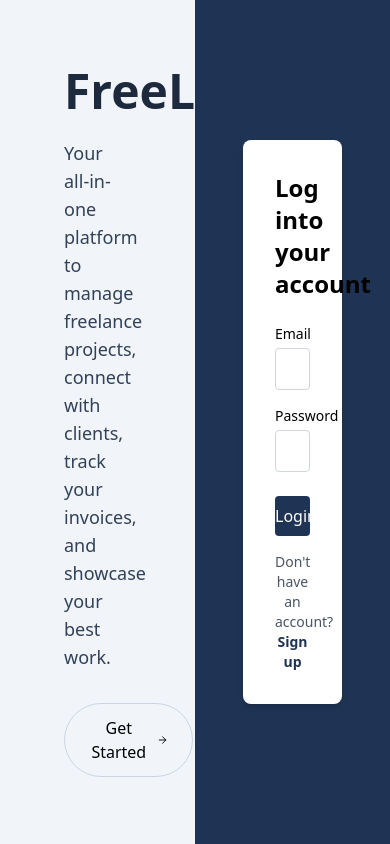
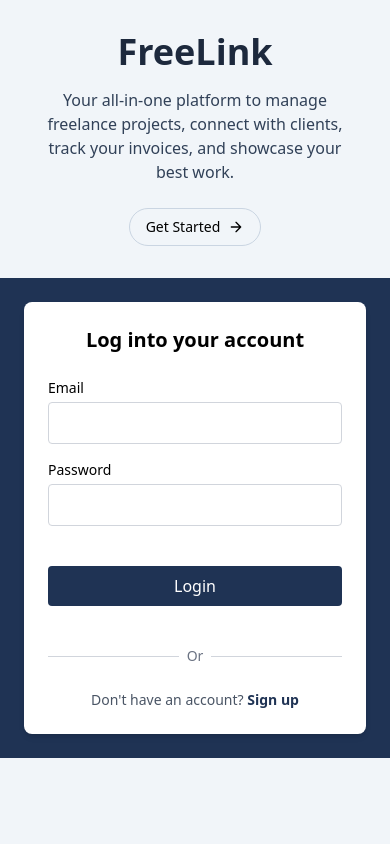
Before and after one commit to 2382025/F_E-FREELINK, a React (Vite) app: page /login in a window 390 px wide. Built offline with nearby package versions, Linux system fonts and the light colour scheme; no server answers.

Commit message:
Update Login.tsx

```diff
--- a/src/pages/Login.tsx
+++ b/src/pages/Login.tsx
@@ -48,75 +48,122 @@ export const Login = () => {
   };
 
   return (
-    <div className="flex min-h-screen bg-slate-100">
-      {/* Left Side */}
-      <div className="w-1/2 flex flex-col justify-center p-16">
-        <h1 className="text-5xl font-bold text-slate-800 mb-6">FreeLink</h1>
-        <p className="text-slate-700 mb-8 text-lg">
-          Your all-in-one platform to manage freelance projects, connect with clients, track your invoices, and showcase your best work.
+    <div className="min-h-screen bg-slate-100 flex flex-col lg:flex-row">
+      {/* Left Side - Brand Section */}
+      <div className="lg:w-1/2 flex flex-col justify-center p-8 lg:p-16 text-center lg:text-left">
+        <div className="max-w-xl mx-auto lg:mx-0">
+          <h1 className="text-4xl lg:text-5xl font-bold text-slate-800 mb-4 lg:mb-6">
+            FreeLink
+          </h1>
+          <p className="text-slate-700 mb-6 lg:mb-8 text-base lg:text-lg">
+            Your all-in-one platform to manage freelance projects, connect with clients,
+            track your invoices, and showcase your best work.
           </p>
-        <div>
+          <div className="flex justify-center lg:justify-start">
             <button
               onClick={handleGetStarted}
-            className="flex items-center border border-slate-300 rounded-full py-3 px-6 hover:bg-slate-200 transition-colors"
+              className="inline-flex items-center border border-slate-300 rounded-full
+                       py-2 px-4 lg:py-3 lg:px-6 hover:bg-slate-200 transition-colors
+                       text-sm lg:text-base"
             >
               <span className="mr-2">Get Started</span>
-            <svg xmlns="http://www.w3.org/2000/svg" width="16" height="16" viewBox="0 0 24 24" fill="none" stroke="currentColor" strokeWidth="2" strokeLinecap="round" strokeLinejoin="round">
+              <svg xmlns="http://www.w3.org/2000/svg" width="16" height="16" viewBox="0 0 24 24"
+                   fill="none" stroke="currentColor" strokeWidth="2"
+                   strokeLinecap="round" strokeLinejoin="round">
                 <path d="M5 12h14M12 5l7 7-7 7"/>
               </svg>
             </button>
           </div>
         </div>
+      </div>
 
-      {/* Right Side */}
-      <div className="w-1/2 bg-[#1f3354] flex items-center justify-center p-12">
-        <div className="bg-white w-full max-w-md p-8 rounded-lg shadow-md">
-          <h2 className="text-2xl font-bold text-center mb-6">Log into your account</h2>
+      {/* Right Side - Login Form */}
+      <div className="lg:w-1/2 bg-[#1f3354] flex items-center justify-center p-6 lg:p-12">
+        <div className="bg-white w-full max-w-md p-6 lg:p-8 rounded-lg shadow-md">
+          <h2 className="text-xl lg:text-2xl font-bold text-center mb-6">
+            Log into your account
+          </h2>
 
-          <form onSubmit={handleSubmit((data) => mutate(data))}>
-            <div className="mb-4">
+          <form onSubmit={handleSubmit((data) => mutate(data))} className="space-y-4">
+            <div>
               <label className="block text-sm font-medium mb-1">Email</label>
               <input
                 type="email"
-                className="w-full p-2 border border-gray-300 rounded"
-                {...register("email", { required: true })}
+                className="w-full p-2 border border-gray-300 rounded focus:ring-2
+                         focus:ring-[#1f3354] focus:border-transparent transition-all"
+                {...register("email", {
+                  required: "Email is required",
+                  pattern: {
+                    value: /^[A-Z0-9._%+-]+@[A-Z0-9.-]+\.[A-Z]{2,}$/i,
+                    message: "Invalid email address"
+                  }
+                })}
                 autoComplete="username"
               />
               {errors.email && (
-                <p className="text-red-500 text-xs mt-1">Email is required.</p>
+                <p className="text-red-500 text-xs mt-1">{errors.email.message}</p>
               )}
             </div>
 
-            <div className="mb-6">
+            <div>
               <label className="block text-sm font-medium mb-1">Password</label>
               <input
                 type="password"
-                className="w-full p-2 border border-gray-300 rounded"
-                {...register("password", { required: true })}
+                className="w-full p-2 border border-gray-300 rounded focus:ring-2
+                         focus:ring-[#1f3354] focus:border-transparent transition-all"
+                {...register("password", {
+                  required: "Password is required",
+                  minLength: {
+                    value: 6,
+                    message: "Password must be at least 6 characters"
+                  }
+                })}
                 autoComplete="current-password"
               />
               {errors.password && (
-                <p className="text-red-500 text-xs mt-1">Password is required.</p>
+                <p className="text-red-500 text-xs mt-1">{errors.password.message}</p>
               )}
             </div>
 
             <button
               type="submit"
-              className="w-full bg-[#1f3354] text-white py-2 rounded hover:bg-[#2a3f6a] transition-colors"
+              className="w-full bg-[#1f3354] text-white py-2 rounded hover:bg-[#2a3f6a]
+                       transition-colors focus:ring-2 focus:ring-offset-2 focus:ring-[#1f3354]
+                       disabled:opacity-50 disabled:cursor-not-allowed mt-6"
               disabled={isPending}
             >
-              {isPending ? "Loading..." : "Login"}
+              {isPending ? (
+                <div className="flex items-center justify-center">
+                  <svg className="animate-spin h-5 w-5 mr-3" viewBox="0 0 24 24">
+                    <circle className="opacity-25" cx="12" cy="12" r="10" stroke="currentColor" strokeWidth="4" fill="none"/>
+                    <path className="opacity-75" fill="currentColor" d="M4 12a8 8 0 018-8V0C5.373 0 0 5.373 0 12h4zm2 5.291A7.962 7.962 0 014 12H0c0 3.042 1.135 5.824 3 7.938l3-2.647z"/>
+                  </svg>
+                  Loading...
+                </div>
+              ) : (
+                "Login"
+              )}
             </button>
+
+            <div className="relative my-6">
+              <div className="absolute inset-0 flex items-center">
+                <div className="w-full border-t border-gray-300"></div>
+              </div>
+              <div className="relative flex justify-center text-sm">
+                <span className="px-2 bg-white text-gray-500">Or</span>
+              </div>
+            </div>
           </form>
 
-          <p className="mt-4 text-center text-sm text-gray-600">
+          <p className="text-center text-sm text-gray-600">
             Don't have an account?{" "}
-            <span
-              className="text-[#1f3354] font-semibold hover:underline cursor-pointer"
+            <button
+              className="text-[#1f3354] font-semibold hover:underline focus:outline-none
+                       focus:ring-2 focus:ring-[#1f3354] focus:ring-offset-2 rounded"
               onClick={() => navigate("/register")}
             >
               Sign up
-            </span>
+            </button>
           </p>
         </div>
       </div>
```
Lines whose indentation alone changed are shown as unchanged.
